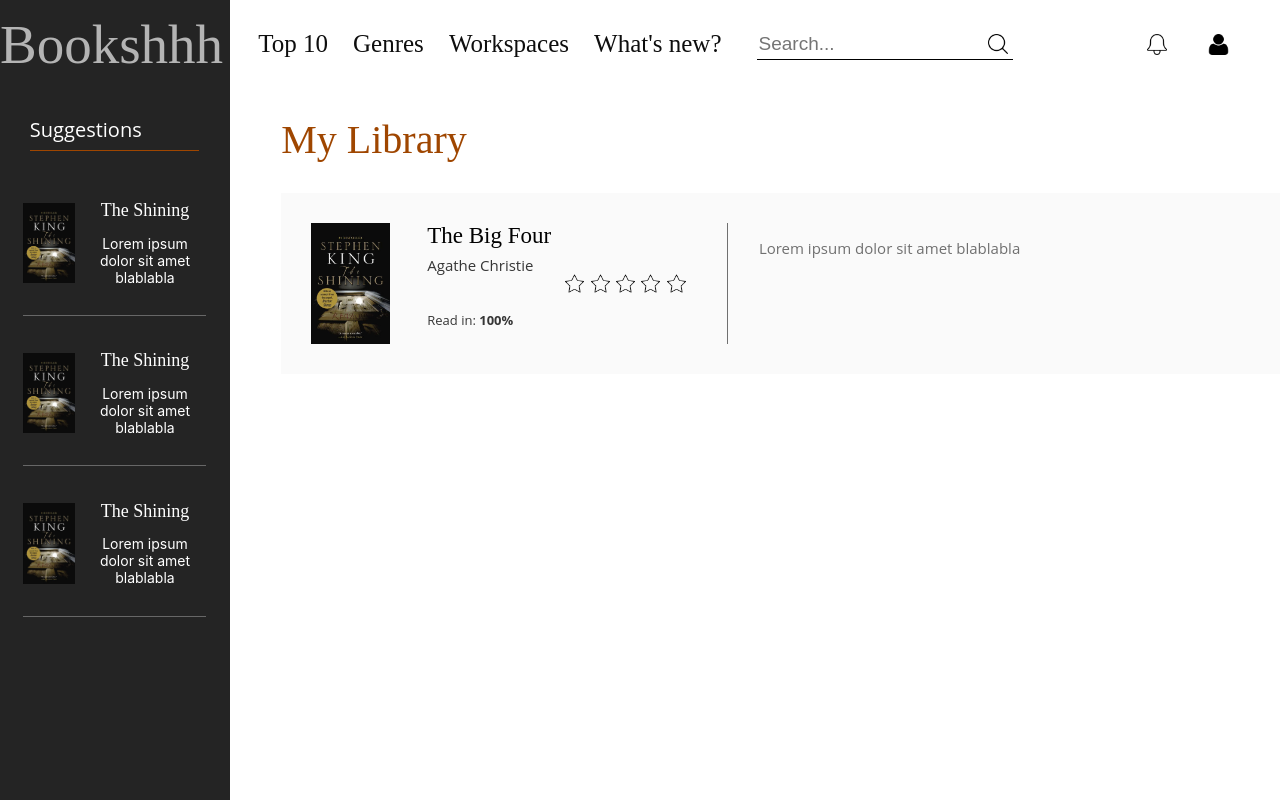
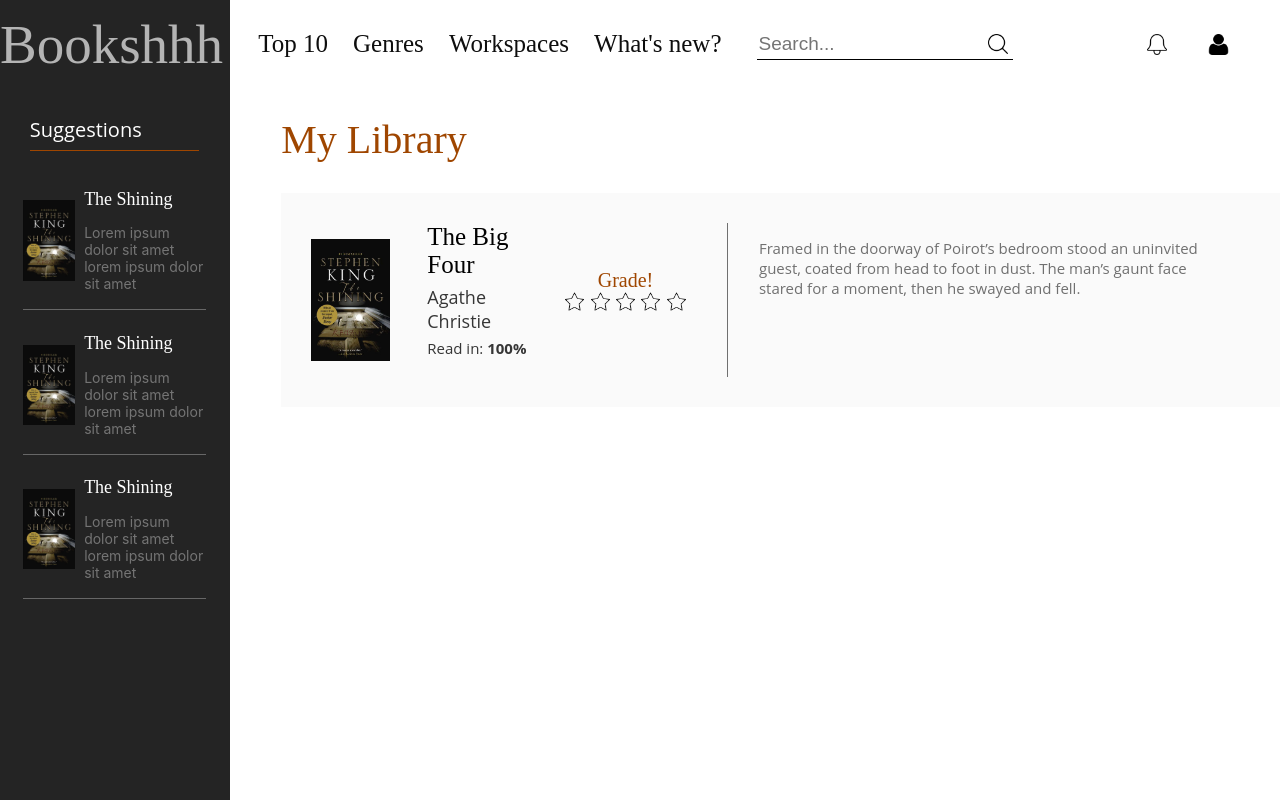
Before and after one commit to Madlenne/Bookshhh, a React (Create React App) app: page /library in a window 1280 px wide. Built offline with nearby package versions, Linux system fonts and the light colour scheme.

Commit message:
Add workspace screen and improve BookCard component

```diff
--- a/src/App.jsx
+++ b/src/App.jsx
@@ -2,6 +2,7 @@ import React from 'react';
 import { BrowserRouter as Router, Route } from 'react-router-dom';
 import WelcomeScreen from './screens/WelcomeScreen/WelcomeScreen.jsx';
 import LibraryScreen from './screens/LibraryScreen/LibraryScreen.jsx';
+import WorkspaceScreen from './screens/WorkspaceScreen/WorkspaceScreen.jsx';
 import './App.css';
 
 function App() {
@@ -11,7 +12,7 @@ function App() {
         <Route exact path="/" component={WelcomeScreen} />
         <Route exact path="/top" component={WelcomeScreen} />
         <Route exact path="/genres" component={WelcomeScreen} />
-        <Route exact path="/workspaces" component={WelcomeScreen} />
+        <Route exact path="/workspaces" component={WorkspaceScreen} />
         <Route exact path="/news" component={WelcomeScreen} />
         <Route path="/library" component={LibraryScreen} />
       </Router>
--- a/src/components/BookCard/BookCard.jsx
+++ b/src/components/BookCard/BookCard.jsx
@@ -20,6 +20,7 @@ const BookCard = () => {
                 </div>
 
                 <div className={css.rate}>
+                    Grade!
                     <Stars/>
                 </div>
                 <div className={css.progress}>
@@ -27,7 +28,7 @@ const BookCard = () => {
                 </div>
             </span>
             <span className={css.bookDescription}>
-                Lorem ipsum dolor sit amet blablabla
+            Framed in the doorway of Poirot’s bedroom stood an uninvited guest, coated from head to foot in dust. The man’s gaunt face stared for a moment, then he swayed and fell.
             </span>
 
         </div>
--- a/src/components/BookCard/BookCard.module.scss
+++ b/src/components/BookCard/BookCard.module.scss
@@ -33,11 +33,11 @@
   flex-direction: column;
 }
 .title {
-  font-size: 23px;
+  font-size: 25px;
 }
 
 .author {
-  font-size: 15px;
+  font-size: 18px;
   font-family: "Open Sans";
   color: #363636;
   padding-top: 5%;
@@ -46,12 +46,15 @@
 .rate {
   grid-area: rate;
   align-self: center;
+  font-size: 20px;
+  text-align: center;
+  color: #9f4600;
 }
 
 .progress {
   grid-area: progress;
 
-  font-size: 13px;
+  font-size: 15px;
   font-family: "Open Sans";
   color: #363636;
   align-self: center;
--- a/src/components/SuggestionCard/SuggestionCard.jsx
+++ b/src/components/SuggestionCard/SuggestionCard.jsx
@@ -9,7 +9,7 @@ const SuggestionCard = () => {
         <div className={css.container}>
             <img src={Cover} className={css.cover} alt='bookCover'/>
             <span className={css.bookTitle}>The Shining </span>
-            <span className={css.bookDescription}>Lorem ipsum dolor sit amet blablabla  </span>
+            <span className={css.bookDescription}>Lorem ipsum dolor sit amet lorem ipsum dolor sit amet </span>
         </div>
 
     );
--- a/src/components/SuggestionCard/SuggestionCard.module.scss
+++ b/src/components/SuggestionCard/SuggestionCard.module.scss
@@ -3,9 +3,9 @@
   grid-template-columns: 0.3fr 0.7fr;
   grid-template-rows: 0.2fr 0.8fr;
   grid-template-areas: "cover title" "cover description";
-  padding: 15% 10%;
+  padding: 10% 10%;
   grid-gap: 5%;
-  justify-items: center;
+  justify-items: start;
   position: relative;
 
   &:before {
@@ -19,7 +19,7 @@
   }
 
   &:first-child {
-    padding-top: 25%;
+    padding-top: 20%;
   }
 }
 
@@ -28,11 +28,14 @@
   font-size: 18px;
   grid-area: title;
   padding-bottom: 8%;
+  text-align: left;
 }
 
 .bookDescription {
   grid-area: description;
   font-size: 14px;
+  text-align: left;
+  color: #747474;
 }
 
 .cover {
--- /dev/null
+++ b/src/screens/WorkspaceScreen/WorkspaceScreen.jsx
@@ -0,0 +1,27 @@
+import React from 'react'
+import * as PropTypes from 'prop-types';
+import Header from '../../components/Header/Header.jsx';
+import Suggestions from '../../components/Suggestions/Suggestions.jsx';
+
+import css from './WorkspaceScreen.module.scss';
+
+
+const WorkspaceScreen = () => {
+    return(
+        <div className={css.container}>
+            <Header mode='dark'/>
+            <span className={css.content}>
+                <Suggestions/>
+                <span className={css.workspaces}>
+                    <span className={css.title}>
+                        Workspaces
+                    </span>
+                </span>
+            </span>
+
+        </div>
+
+    );
+}
+
+export default WorkspaceScreen;
--- /dev/null
+++ b/src/screens/WorkspaceScreen/WorkspaceScreen.module.scss
@@ -0,0 +1,31 @@
+.container {
+  display: grid;
+  grid-template-rows: 0.2fr 2fr 0.6fr;
+  grid-template-columns: auto;
+  grid-template-areas: "header" "rest";
+  grid-gap: 5%;
+  min-height: 100%;
+  background: linear-gradient(90deg, #242424 18%, #ffffff 18%);
+  position: fixed;
+  top: 0;
+  left: 0;
+}
+
+.content {
+  grid-area: rest;
+  display: grid;
+  grid-template-columns: 0.87fr 4fr;
+  grid-template-areas: "suggestions workspaces";
+}
+
+.workspaces {
+  grid-area: workspaces;
+  text-align: left;
+  padding-left: 5%;
+}
+
+.title {
+  font-family: "Modern No. 20";
+  font-size: 40px;
+  color: #9f4600;
+}
```
